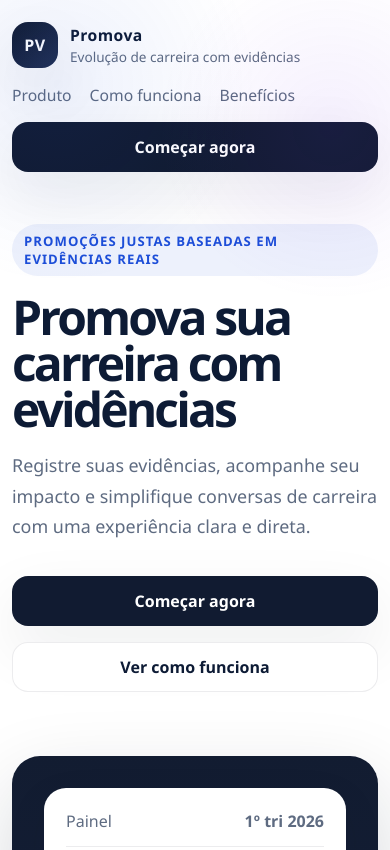
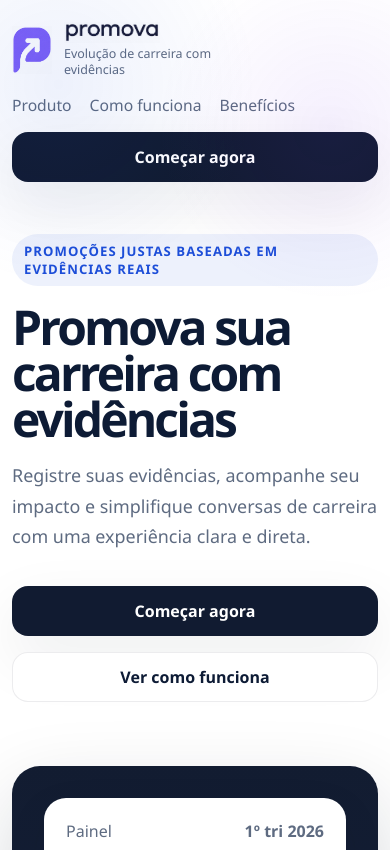
Before and after one commit to PromovaGD/Promova, a website: page index.html in a window 390 px wide. Shown: the top 850 px of the page. Drawn offline with Linux system fonts and the light colour scheme.

Commit message:
feat: replace app logo

```diff
--- a/frontend/components/layout.mjs
+++ b/frontend/components/layout.mjs
@@ -1,5 +1,8 @@
 import { escapeHtml } from "../utils/html.mjs";
 import { roleLabel } from "../utils/format.mjs";
+
+const BRAND_SYMBOL_SRC = "./frontend/assets/promova-symbol.png";
+const BRAND_WORDMARK_SRC = "./frontend/assets/promova-wordmark.png";
 
 export function siteHeader(mode, user = null) {
   const landingLinks = [
@@ -38,12 +41,8 @@ export function siteHeader(mode, user = null) {
 
   return `
     <header class="site-header">
-      <a class="brand" href="#" data-action="back-home" aria-label="Ir para a página inicial">
-        <span class="brand-mark">PV</span>
-        <span class="brand-copy">
-          <span class="brand-name">Promova</span>
-          <span class="brand-tagline">Evolução de carreira com evidências</span>
-        </span>
+      <a class="brand" href="#" data-action="back-home" aria-label="Promova — ir para a página inicial">
+        ${brandLockup()}
       </a>
       <nav class="site-nav" aria-label="Principal">${nav}</nav>
       <div class="header-actions">
@@ -77,12 +76,8 @@ export function footerLinks() {
   return `
     <footer class="site-footer">
       <div class="container footer-row">
-        <a class="brand footer-brand" href="#" data-action="back-home">
-          <span class="brand-mark">PV</span>
-          <span class="brand-copy">
-            <span class="brand-name">Promova</span>
-            <span class="brand-tagline">Evolução de carreira com evidências</span>
-          </span>
+        <a class="brand footer-brand" href="#" data-action="back-home" aria-label="Promova — ir para a página inicial">
+          ${brandLockup()}
         </a>
         <nav class="footer-links" aria-label="Rodapé">
           <a href="#product">Produto</a>
@@ -92,6 +87,16 @@ export function footerLinks() {
         <p class="footer-copy">© 2026 Promova. Todos os direitos reservados.</p>
       </div>
     </footer>
+  `;
+}
+
+function brandLockup() {
+  return `
+    <img class="brand-mark" src="${BRAND_SYMBOL_SRC}" alt="" aria-hidden="true" />
+    <span class="brand-copy">
+      <img class="brand-wordmark" src="${BRAND_WORDMARK_SRC}" alt="Promova" />
+      <span class="brand-tagline">Evolução de carreira com evidências</span>
+    </span>
   `;
 }
 
--- a/styles.css
+++ b/styles.css
@@ -97,32 +97,31 @@ a {
 }
 
 .brand-mark {
+  display: block;
   width: 46px;
-  height: 46px;
-  border-radius: 16px;
-  display: grid;
-  place-items: center;
-  background: linear-gradient(135deg, #111b31, #213053);
-  color: #fff;
-  font-weight: 800;
-  letter-spacing: 0.04em;
-  box-shadow: var(--shadow);
+  height: 55px;
+  flex: 0 0 auto;
+  object-fit: contain;
 }
 
 .brand-copy {
-  display: grid;
-  gap: 1px;
-}
-
-.brand-name {
-  font-size: 0.98rem;
-  font-weight: 800;
-  letter-spacing: 0.03em;
+  display: flex;
+  align-items: center;
+  gap: 10px;
+  min-width: 0;
+}
+
+.brand-wordmark {
+  display: block;
+  width: 108px;
+  height: auto;
+  flex: 0 0 auto;
 }
 
 .brand-tagline {
   font-size: 0.85rem;
   color: var(--muted);
+  line-height: 1.3;
 }
 
 .site-nav {
@@ -2047,6 +2046,26 @@ a {
     gap: 16px;
   }
 
+  .brand-mark {
+    width: 40px;
+    height: 48px;
+  }
+
+  .brand-copy {
+    align-items: flex-start;
+    flex-direction: column;
+    gap: 3px;
+  }
+
+  .brand-wordmark {
+    width: 96px;
+  }
+
+  .brand-tagline {
+    max-width: 190px;
+    font-size: 0.78rem;
+  }
+
   .info-card,
   .analysis-card,
   .form-card,
```
Also changed, not shown: frontend/assets/promova-symbol.png (added), frontend/assets/promova-wordmark.png (added).
